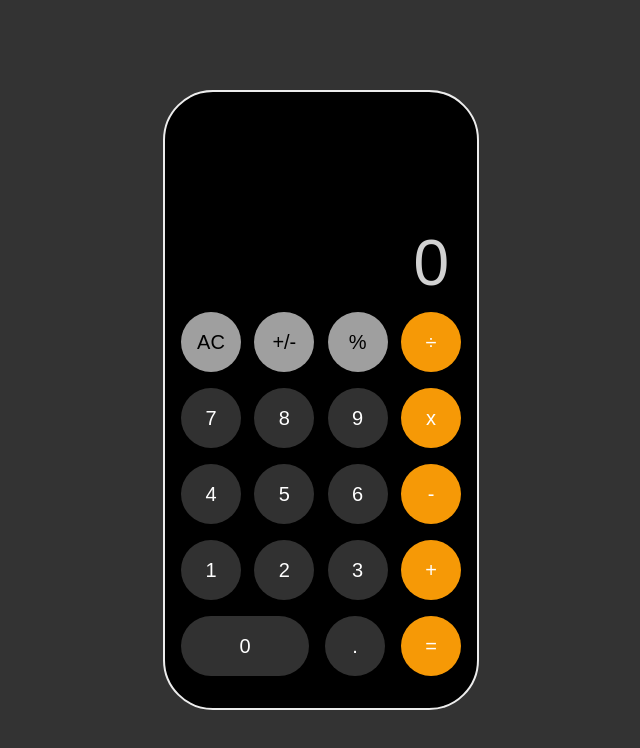
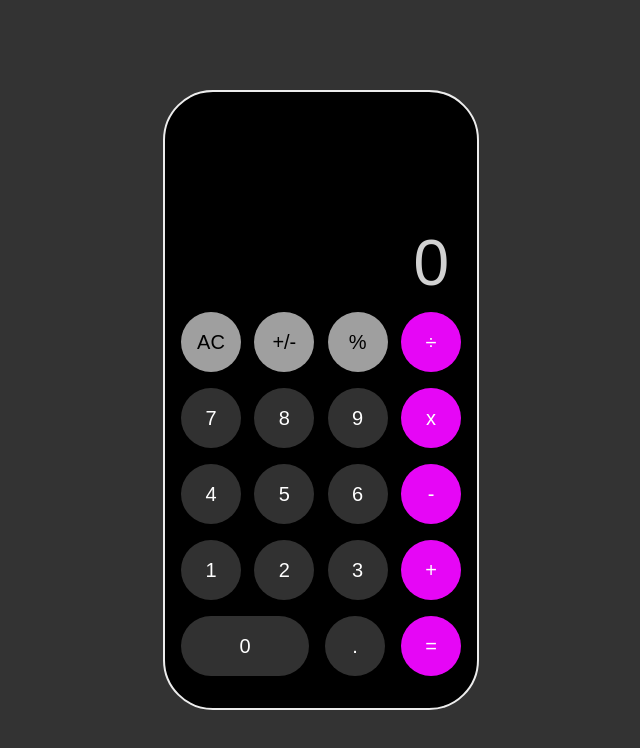
Before and after one commit to indigorose/calculator_js, a plain HTML site: page index.html in a window 1280 px wide. Shown: the whole page, without its empty margins (319-959 px from the left). Drawn offline with Linux system fonts and the light colour scheme.

Commit message:
Styling update

```diff
--- a/style.css
+++ b/style.css
@@ -94,8 +94,8 @@ input[type='text'] {
   background-color: #999999;
 }
 .btn-orange {
-  background-color: #f69906;
+  background-color: #e606f6;
 }
 .btn-orange:hover {
-  background-color: orange;
+  background-color: #f07bf8;
 }
```
